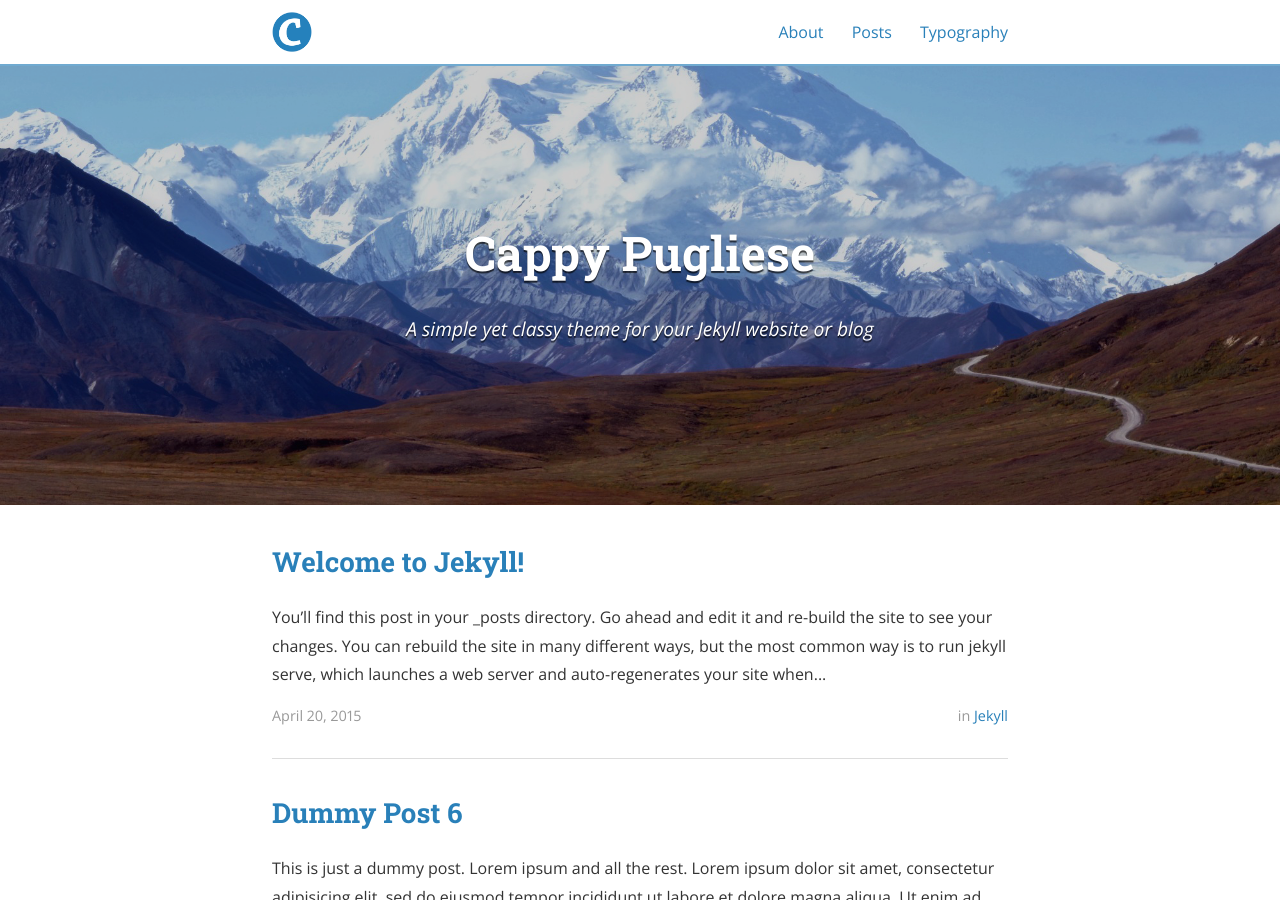
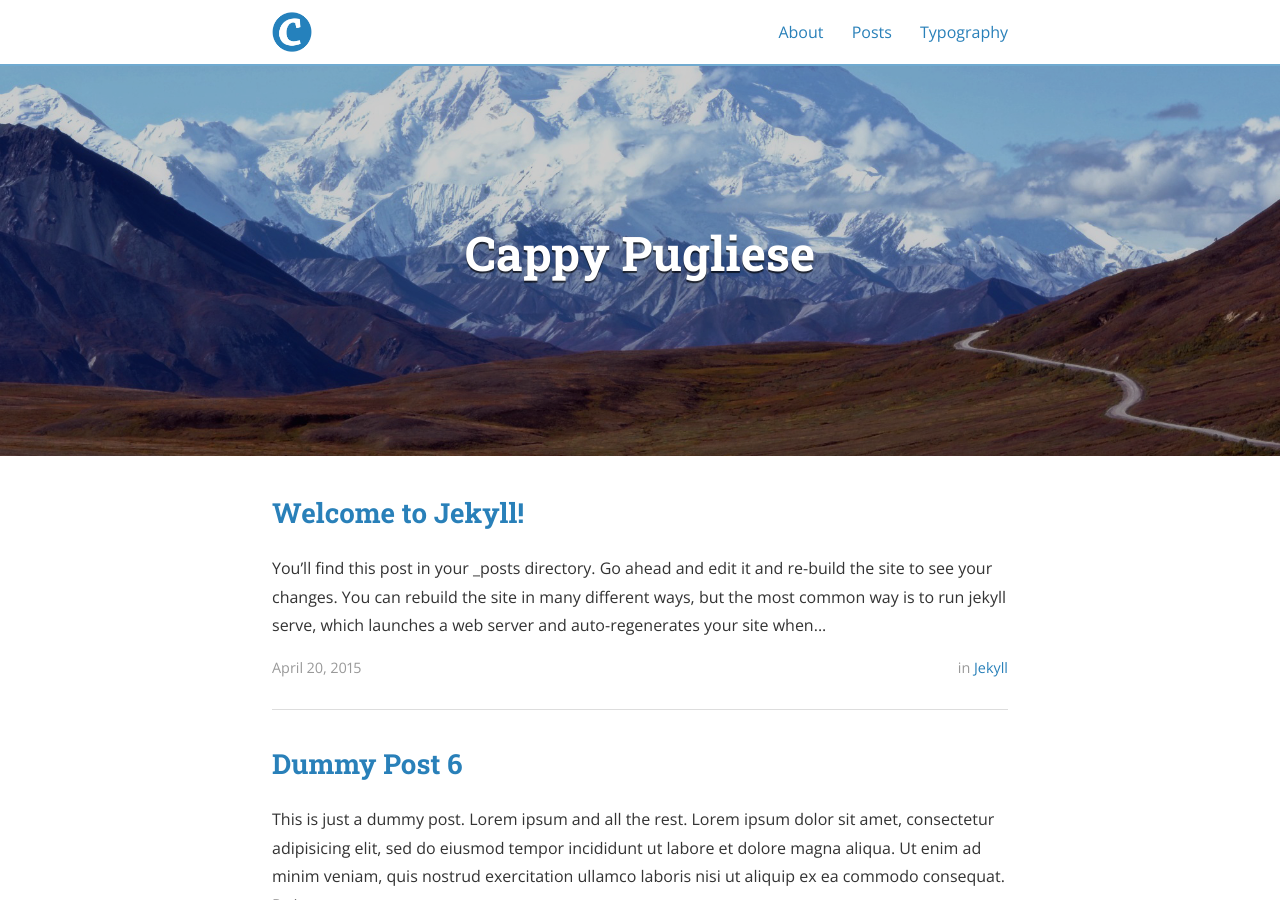
Before and after one commit to cappy-pugliese/cappy-pugliese-website, a Jekyll site: the page built from centrarium-master-clone/index.html, in a window 1280 px wide and 900 px high. Built offline with Jekyll 4.4.1, drawn with Linux system fonts in a browser that asks for light colours; nearby versions of some CDN libraries; the list of posts is cut into pages by our own code.

Commit message:
updated config

```diff
--- a/centrarium-master-clone/_config.yml
+++ b/centrarium-master-clone/_config.yml
@@ -10,7 +10,6 @@ exclude:
 
 # Site settings
 title: Cappy Pugliese
-subtitle: "A simple yet classy theme for your Jekyll website or blog"
 email: cappy.pugliese@gmail.com
 name: Cappy Pugliese
 description: >
@@ -76,19 +75,20 @@ descriptions:
 #     desc: Follow me on Twitter            # Description to display as link title, etc
 #     share: true                           # Include in the "Share" section of posts
 social:
+
   - name: GitHub
     icon: github
     username: cappy-pugliese
     url: https://github.com/cappy-pugliese
     desc: Fork me on GitHub
-    share: true
+    share: false
 
   - name: LinkedIn
     icon: linkedin
     username: Cappy Pugliese
     url: https://www.linkedin.com/in/cappy-pugliese-a0489524b
     desc: Connect with me on LinkedIn
-    share: true
+    share: false
 
 
 
@@ -96,12 +96,6 @@ social:
 # These are for automatically generating sharing metadata for FB and Twitter
 # OS Protocol is for sharing the source of your site, if you're interested. For more, see osprotocol.com
 protocols:
-    fb_image: "/assets/logo.png"
-    fb_image_width: 612
-    fb_image_height: 605
-    fb_image_type: "image/png"
-
-    twitter_image: "/assets/logo.png"
 
     os_repo: "https://github.com/bencentra/centrarium.com"
     os_rcs_type: "git"
```
